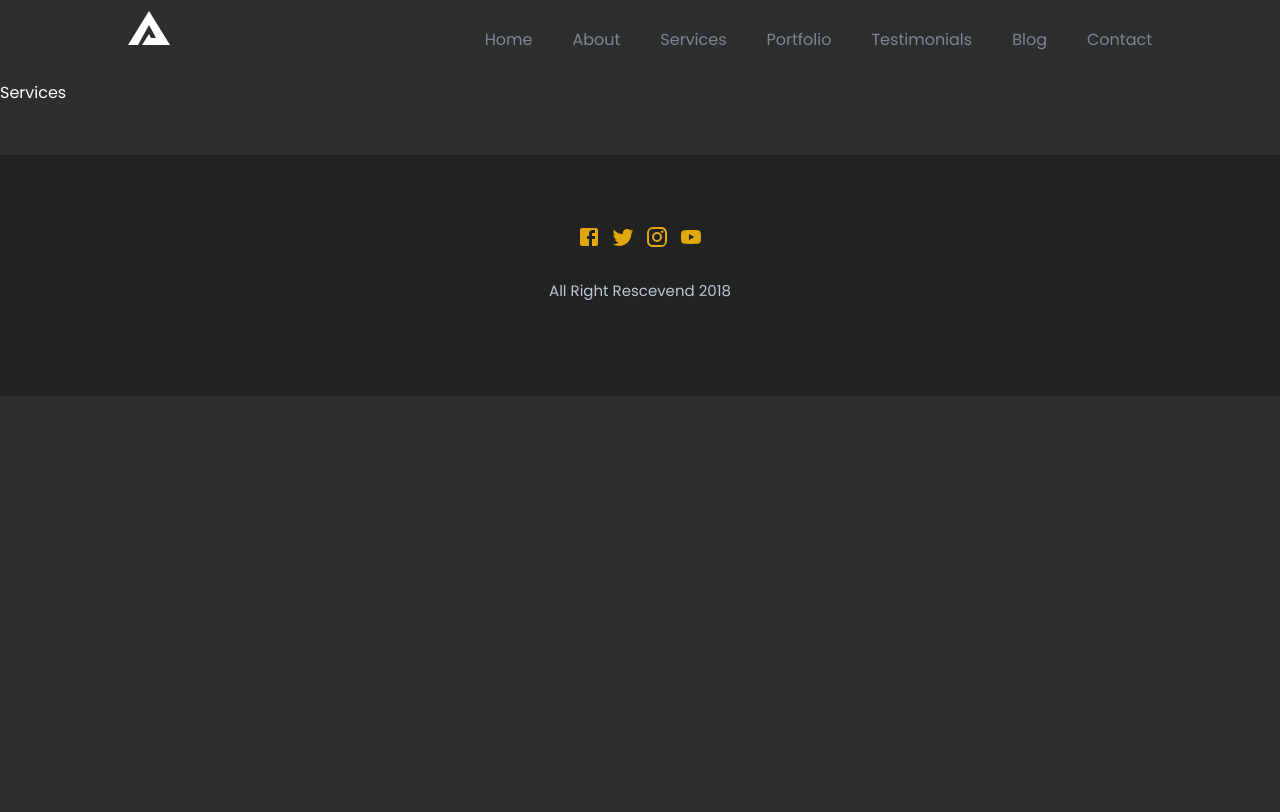
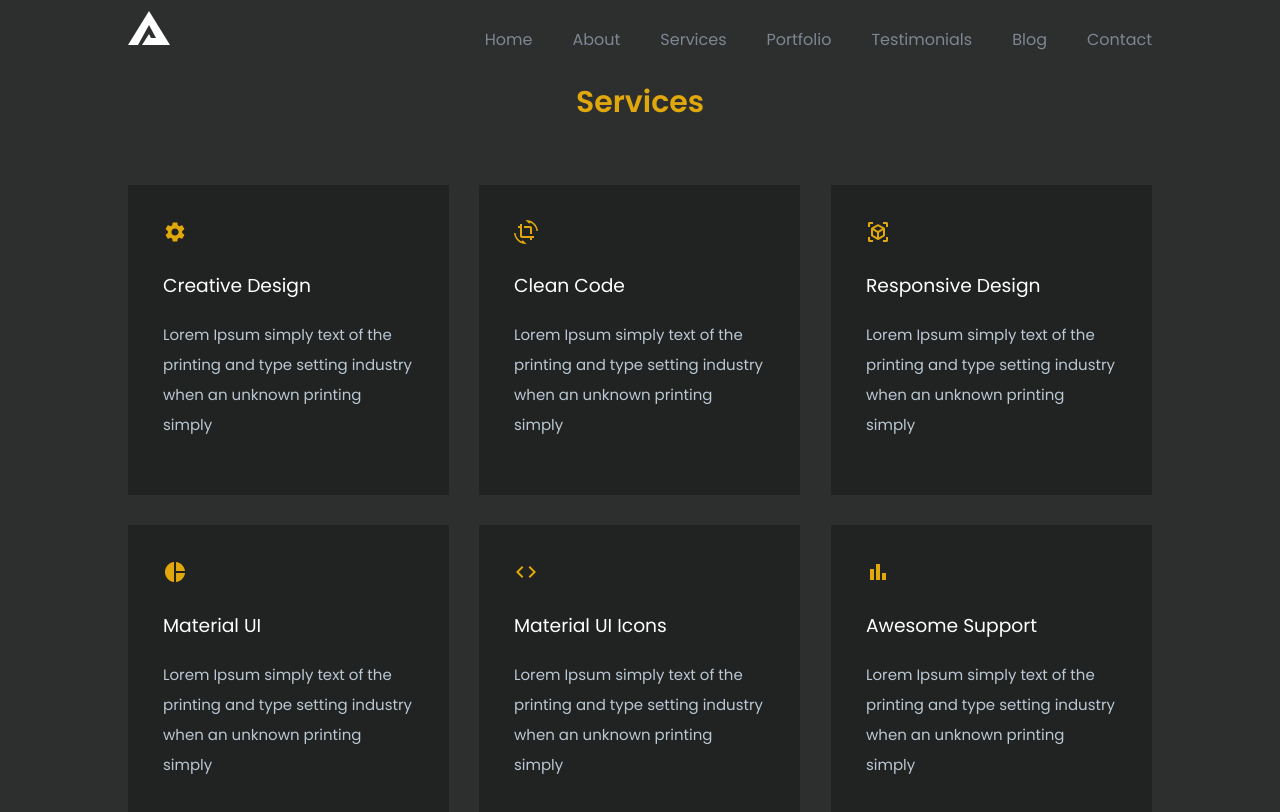
Before and after one commit to mehmetenfa/animated-portfolio, a React (Create React App) app: page /services in a window 1280 px wide. Shown: the top 812 px of the page. Built offline with nearby package versions, Linux system fonts and the light colour scheme.

Commit message:
services

```diff
--- a/src/components/pages/Services.jsx
+++ b/src/components/pages/Services.jsx
@@ -1,7 +1,24 @@
 import React from 'react'
+import { Heading } from '../common/Heading'
+import { services } from '../data/dummydata'
 
 export const Services = () => {
   return (
-    <div>Services</div>
+    <>
+      <section className='services'>
+        <div className='container'>
+          <Heading title='Services' />
+          <div className='content grid3'>
+            {services.map((item) => (
+              <div className='box' data-aos='flip-left'>
+                <i>{item.icon}</i>
+                <h3>{item.title}</h3>
+                <p>{item.desc}</p>
+              </div>
+            ))}
+          </div>
+        </div>
+      </section>
+    </>
   )
 }
```
